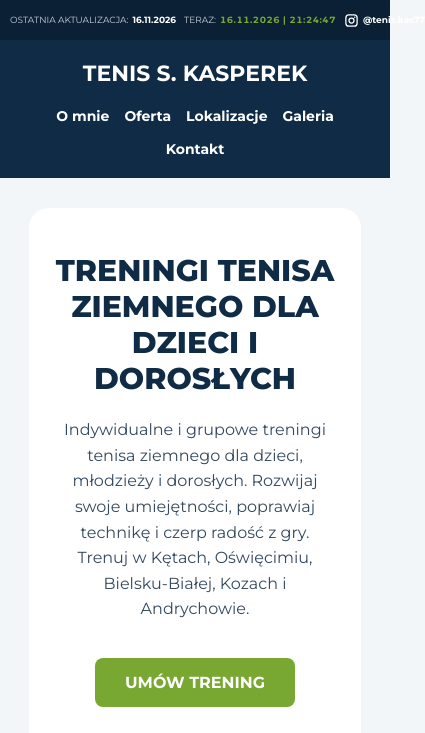
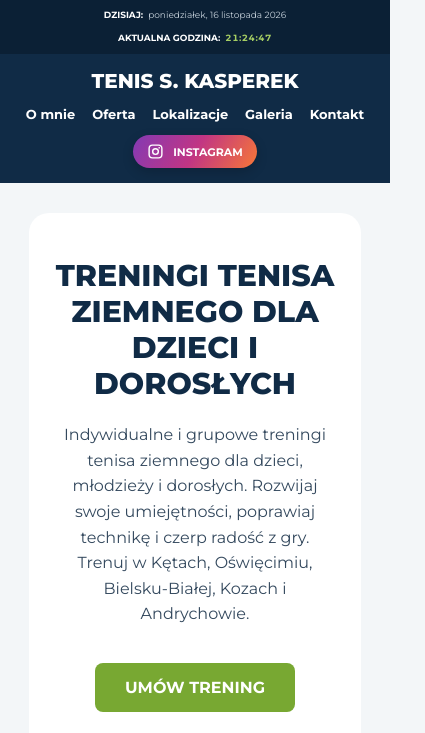
Before and after one commit to slawomirkasperek77-arch/tenis-s-kasperek, a plain HTML site: page index.html in a window 390 px wide. Shown: the top 733 px of the page, 425 px wide, since content can reach past the window. Drawn offline with Linux system fonts and the light colour scheme.

Commit message:
Add files via upload

```diff
--- a/index.html
+++ b/index.html
@@ -7,13 +7,10 @@
 
     <!-- PODSTAWOWE SEO -->
     <title>Instruktor tenisa Kęty, Oświęcim, Bielsko-Biała | Tenis S. Kasperek</title>
-
     <meta name="description" content="Indywidualne i grupowe treningi tenisa ziemnego dla dzieci, młodzieży i dorosłych. Instruktor PZT. Kęty, Oświęcim, Bielsko-Biała, Kozy i Andrychów. Umów trening!">
-
     <meta name="robots" content="index, follow">
     <meta name="author" content="Sławomir Kasperek">
     <meta name="theme-color" content="#102B46">
-
     <link rel="canonical" href="https://slawomirkasperek77-arch.github.io/tenis-s-kasperek/">
 
     <!-- UDOSTĘPNIANIE STRONY -->
@@ -39,7 +36,7 @@
 
         html {
             scroll-behavior: smooth;
-            scroll-padding-top: 100px;
+            scroll-padding-top: 120px;
         }
 
         body {
@@ -59,97 +56,120 @@
             width: 0%;
             height: 4px;
             background-color: #78A832;
-            z-index: 1100;
-        }
-
-        /* GÓRNY PASEK - DATA, ZEGAR I INSTAGRAM */
+            z-index: 1300;
+        }
+
+        /* GÓRNY PASEK - DATA I GODZINA */
 
         .site-topbar {
             position: sticky;
             top: 0;
-            z-index: 1000;
-            min-height: 42px;
-            padding: 8px 5%;
+            z-index: 1100;
+            height: 42px;
+            padding: 0 5%;
             box-sizing: border-box;
             background-color: #0B2035;
             color: #C5D0DA;
+            display: grid;
+            grid-template-columns: 1fr 1fr;
+            align-items: center;
+            justify-items: center;
+            gap: 15px;
+            font-size: 11px;
+            line-height: 1.4;
+        }
+
+        .topbar-item {
+            display: flex;
+            align-items: center;
+            justify-content: center;
+            gap: 7px;
+            white-space: nowrap;
+        }
+
+        .topbar-item strong {
+            color: white;
+            font-weight: 700;
+        }
+
+        .topbar-clock {
+            color: #A6CE63;
+            font-weight: 700;
+            letter-spacing: 0.5px;
+            font-variant-numeric: tabular-nums;
+        }
+
+        /* NAGŁÓWEK I MENU */
+
+        header {
+            background-color: #102B46;
+            color: white;
+            padding: 18px 4%;
             display: flex;
             justify-content: space-between;
             align-items: center;
-            gap: 15px;
-            font-size: 11px;
-            line-height: 1.4;
-        }
-
-        .topbar-item {
+            gap: 20px;
+            position: sticky;
+            top: 42px;
+            z-index: 1000;
+            box-sizing: border-box;
+        }
+
+        .logo {
+            font-size: 22px;
+            font-weight: 800;
+            white-space: nowrap;
+        }
+
+        nav {
             display: flex;
             align-items: center;
-            gap: 6px;
-            white-space: nowrap;
-        }
-
-        .topbar-item strong {
-            color: white;
-            font-weight: 700;
-        }
-
-        .topbar-clock {
-            color: #78A832;
-            font-weight: 700;
-            letter-spacing: 0.5px;
-            font-variant-numeric: tabular-nums;
-        }
-
-        .topbar-instagram {
-            display: flex;
-            align-items: center;
-            gap: 7px;
-            color: white;
-            text-decoration: none;
-            font-weight: 700;
-            white-space: nowrap;
-            transition: color 0.3s;
-        }
-
-        .topbar-instagram:hover {
-            color: #78A832;
-        }
-
-        .topbar-instagram svg {
-            width: 17px;
-            height: 17px;
-            fill: currentColor;
-        }
-
-        /* NAGŁÓWEK I MENU */
-
-        header {
-            background-color: #102B46;
-            color: white;
-            padding: 20px 40px;
-            display: flex;
-            justify-content: space-between;
-            align-items: center;
-            position: sticky;
-            top: 42px;
-            z-index: 999;
-        }
-
-        .logo {
-            font-size: 22px;
-            font-weight: bold;
+            flex-wrap: wrap;
+            justify-content: center;
+            gap: 22px;
         }
 
         nav a {
             color: white;
             text-decoration: none;
-            margin-left: 25px;
             font-weight: bold;
+            font-size: 14px;
             transition: color 0.3s;
         }
 
         nav a:hover {
             color: #78A832;
+        }
+
+        /* INSTAGRAM W NAGŁÓWKU */
+
+        .header-instagram {
+            display: inline-flex;
+            align-items: center;
+            justify-content: center;
+            gap: 9px;
+            padding: 10px 15px;
+            background: linear-gradient(120deg, #833AB4, #C13584, #F77737);
+            color: white;
+            border-radius: 25px;
+            text-decoration: none;
+            font-size: 12px;
+            font-weight: 700;
+            white-space: nowrap;
+            box-shadow: 0 4px 12px rgba(0, 0, 0, 0.18);
+            transition: transform 0.3s, box-shadow 0.3s;
+        }
+
+        .header-instagram:hover {
+            transform: translateY(-3px);
+            box-shadow: 0 7px 18px rgba(0, 0, 0, 0.25);
+        }
+
+        .header-instagram svg {
+            width: 19px;
+            height: 19px;
+            fill: currentColor;
+            flex-shrink: 0;
         }
 
         /* SEKCJA POWITALNA */
@@ -164,6 +184,7 @@
             justify-content: space-between;
             align-items: center;
             gap: 40px;
+            box-sizing: border-box;
         }
 
         .hero-text {
@@ -255,6 +276,7 @@
             margin: 40px auto;
             padding: 45px 30px;
             border-radius: 20px;
+            box-sizing: border-box;
         }
 
         .motto h2 {
@@ -287,6 +309,7 @@
             padding: 35px 30px;
             background-color: white;
             border-radius: 20px;
+            box-sizing: border-box;
         }
 
         .statistics-grid {
@@ -322,6 +345,7 @@
             margin: 40px auto;
             padding: 50px 30px;
             border-radius: 20px;
+            box-sizing: border-box;
         }
 
         #o-mnie h2 {
@@ -416,6 +440,7 @@
             margin: 40px auto;
             padding: 50px 30px;
             border-radius: 20px;
+            box-sizing: border-box;
         }
 
         #oferta h2 {
@@ -524,6 +549,7 @@
             margin: 40px auto;
             padding: 50px 30px;
             border-radius: 20px;
+            box-sizing: border-box;
         }
 
         #lokalizacje h2 {
@@ -592,6 +618,7 @@
             margin: 40px auto;
             padding: 50px 30px;
             border-radius: 20px;
+            box-sizing: border-box;
         }
 
         #galeria h2 {
@@ -674,6 +701,7 @@
             margin: 40px auto;
             padding: 50px 30px;
             border-radius: 20px;
+            box-sizing: border-box;
         }
 
         #kontakt h2 {
@@ -868,18 +896,29 @@
             line-height: 1.7;
         }
 
-        /* STOPKA */
+        /* STOPKA - DATA AKTUALIZACJI */
 
         footer {
             background-color: #102B46;
             color: #C5D0DA;
-            padding: 25px 20px;
+            padding: 28px 20px;
             font-size: 13px;
             line-height: 1.7;
         }
 
         footer p {
             margin: 5px;
+        }
+
+        .footer-update {
+            display: inline-block;
+            margin-top: 10px;
+            padding: 7px 15px;
+            border: 1px solid rgba(120, 168, 50, 0.55);
+            border-radius: 20px;
+            color: #A6CE63;
+            font-size: 11px;
+            font-weight: 600;
         }
 
         /* POWIĘKSZENIE CERTYFIKATU */
@@ -1026,50 +1065,113 @@
             }
         }
 
+        /* TABLETY I MNIEJSZE LAPTOPY */
+
+        @media (max-width: 1050px) and (min-width: 769px) {
+
+            header {
+                padding: 16px 3%;
+                gap: 12px;
+            }
+
+            .logo {
+                font-size: 18px;
+            }
+
+            nav {
+                gap: 13px;
+            }
+
+            nav a {
+                font-size: 12px;
+            }
+
+            .header-instagram {
+                padding: 9px 11px;
+                font-size: 11px;
+            }
+
+            .hero h1 {
+                font-size: 36px;
+            }
+
+            .hero p {
+                font-size: 17px;
+            }
+
+            .location-grid {
+                grid-template-columns: repeat(3, 1fr);
+            }
+
+        }
+
         /* WERSJA MOBILNA */
 
         @media (max-width: 768px) {
 
+            html {
+                scroll-padding-top: 150px;
+            }
+
+            /* GÓRNY PASEK NA TELEFONIE */
+
             .site-topbar {
-                min-height: 40px;
-                padding: 8px 10px;
-                gap: 8px;
-                justify-content: space-between;
+                height: 54px;
+                padding: 5px 8px;
+                grid-template-columns: 1fr;
+                grid-template-rows: 1fr 1fr;
+                gap: 1px;
                 font-size: 9px;
             }
 
             .topbar-item {
-                gap: 4px;
-            }
-
-            .topbar-instagram {
-                gap: 4px;
-                font-size: 9px;
-            }
-
-            .topbar-instagram svg {
-                width: 15px;
-                height: 15px;
-            }
+                gap: 5px;
+            }
+
+            .topbar-item:first-child {
+                grid-row: 1;
+            }
+
+            .topbar-item:nth-child(2) {
+                grid-row: 2;
+            }
+
+            /* NAGŁÓWEK NA TELEFONIE */
 
             header {
                 flex-direction: column;
-                gap: 20px;
-                padding: 20px;
-                top: 40px;
+                gap: 13px;
+                padding: 15px 12px;
+                top: 54px;
+            }
+
+            .logo {
+                font-size: 20px;
             }
 
             nav {
                 display: flex;
                 flex-wrap: wrap;
                 justify-content: center;
-                gap: 15px;
+                gap: 12px 17px;
             }
 
             nav a {
                 margin-left: 0;
-                font-size: 14px;
-            }
+                font-size: 13px;
+            }
+
+            .header-instagram {
+                padding: 8px 14px;
+                font-size: 11px;
+            }
+
+            .header-instagram svg {
+                width: 17px;
+                height: 17px;
+            }
+
+            /* SEKCJA POWITALNA */
 
             .hero {
                 flex-direction: column;
@@ -1077,7 +1179,6 @@
                 padding: 25px;
                 margin: 30px auto;
                 gap: 25px;
-                box-sizing: border-box;
             }
 
             .hero-text {
@@ -1095,12 +1196,13 @@
             .hero-image img {
                 height: 250px;
             }
+
+            /* MOTTO */
 
             .motto {
                 width: 85%;
                 padding: 30px 20px;
                 margin: 30px auto;
-                box-sizing: border-box;
             }
 
             .motto h2 {
@@ -1110,11 +1212,12 @@
             .motto p {
                 font-size: 16px;
             }
+
+            /* LICZNIKI */
 
             #statistics {
                 width: 85%;
                 padding: 25px 15px;
-                box-sizing: border-box;
             }
 
             .statistics-grid {
@@ -1129,12 +1232,13 @@
             .stat-number {
                 font-size: 35px;
             }
+
+            /* O MNIE */
 
             #o-mnie {
                 width: 85%;
                 padding: 30px 20px;
                 margin: 30px auto;
-                box-sizing: border-box;
             }
 
             #o-mnie h2 {
@@ -1149,12 +1253,13 @@
                 font-size: 15px;
                 line-height: 1.8;
             }
+
+            /* OFERTA */
 
             #oferta {
                 width: 85%;
                 padding: 30px 20px;
                 margin: 30px auto;
-                box-sizing: border-box;
             }
 
             #oferta h2 {
@@ -1196,12 +1301,13 @@
                 font-size: 14px;
                 line-height: 1.8;
             }
+
+            /* LOKALIZACJE */
 
             #lokalizacje {
                 width: 85%;
                 padding: 30px 20px;
                 margin: 30px auto;
-                box-sizing: border-box;
             }
 
             #lokalizacje h2 {
@@ -1221,12 +1327,13 @@
             .location-intro {
                 font-size: 14px;
             }
+
+            /* GALERIA */
 
             #galeria {
                 width: 85%;
                 padding: 30px 20px;
                 margin: 30px auto;
-                box-sizing: border-box;
             }
 
             #galeria h2 {
@@ -1245,12 +1352,13 @@
             .gallery-item img {
                 height: 230px;
             }
+
+            /* KONTAKT */
 
             #kontakt {
                 width: 85%;
                 padding: 30px 20px;
                 margin: 30px auto;
-                box-sizing: border-box;
             }
 
             #kontakt h2 {
@@ -1269,6 +1377,8 @@
             .contact-card a {
                 font-size: 14px;
             }
+
+            /* CERTYFIKAT */
 
             .certificate {
                 margin-top: 35px;
@@ -1297,6 +1407,8 @@
                 right: 20px;
                 font-size: 40px;
             }
+
+            /* PRZYCISKI PŁYWAJĄCE */
 
             .back-to-top {
                 bottom: 18px;
@@ -1356,7 +1468,7 @@
                 min-height: 110px;
             }
 
-            /* OPISY WEWNĄTRZ PÓL WIDOCZNE NA SMARTFONACH */
+            /* OPISY WEWNĄTRZ PÓL */
 
             .form-field input::placeholder,
             .form-field textarea::placeholder {
@@ -1389,19 +1501,33 @@
         @media (max-width: 380px) {
 
             .site-topbar {
-                padding-left: 6px;
-                padding-right: 6px;
-                gap: 5px;
+                padding-left: 5px;
+                padding-right: 5px;
                 font-size: 8px;
             }
 
-            .topbar-instagram {
-                font-size: 8px;
-            }
-
-            .topbar-instagram svg {
-                width: 13px;
-                height: 13px;
+            .logo {
+                font-size: 18px;
+            }
+
+            nav {
+                gap: 10px 13px;
+            }
+
+            nav a {
+                font-size: 12px;
+            }
+
+            .header-instagram {
+                font-size: 10px;
+            }
+
+            .hero h1 {
+                font-size: 26px;
+            }
+
+            .location-grid {
+                grid-template-columns: 1fr 1fr;
             }
 
         }
@@ -1415,43 +1541,26 @@
 
     <div id="scroll-progress"></div>
 
-    <!-- GÓRNY PASEK - DATA, ZEGAR I INSTAGRAM -->
+    <!-- GÓRNY PASEK - AKTUALNA DATA I GODZINA -->
 
     <div class="site-topbar">
 
         <div class="topbar-item">
-            <span>OSTATNIA AKTUALIZACJA:</span>
-            <strong>16.11.2026</strong>
+            <strong>DZISIAJ:</strong>
+            <span id="currentDate"></span>
         </div>
 
         <div class="topbar-item">
-            <span>TERAZ:</span>
-            <span class="topbar-clock">
-                <span id="currentDate"></span>
-                |
-                <span id="currentTime"></span>
-            </span>
+            <strong>AKTUALNA GODZINA:</strong>
+            <span class="topbar-clock" id="currentTime"></span>
         </div>
 
-        <a class="topbar-instagram"
-           href="https://www.instagram.com/tenis.kas77/"
-           target="_blank"
-           rel="noopener noreferrer"
-           aria-label="Odwiedź Instagram TENIS S. KASPEREK">
-
-            <svg viewBox="0 0 24 24" aria-hidden="true">
-                <path d="M7.8 2h8.4A5.8 5.8 0 0 1 22 7.8v8.4a5.8 5.8 0 0 1-5.8 5.8H7.8A5.8 5.8 0 0 1 2 16.2V7.8A5.8 5.8 0 0 1 7.8 2zm0 2A3.8 3.8 0 0 0 4 7.8v8.4A3.8 3.8 0 0 0 7.8 20h8.4a3.8 3.8 0 0 0 3.8-3.8V7.8A3.8 3.8 0 0 0 16.2 4H7.8zm4.2 3a5 5 0 1 1 0 10 5 5 0 0 1 0-10zm0 2a3 3 0 1 0 0 6 3 3 0 0 0 0-6zm5.2-3.5a1.2 1.2 0 1 1 0 2.4 1.2 1.2 0 0 1 0-2.4z"/>
-            </svg>
-
-            @tenis.kas77
-
-        </a>
-
     </div>
 
     <!-- MENU GŁÓWNE -->
 
     <header>
+
         <div class="logo">TENIS S. KASPEREK</div>
 
         <nav>
@@ -1461,6 +1570,23 @@
             <a href="#galeria">Galeria</a>
             <a href="#kontakt">Kontakt</a>
         </nav>
+
+        <!-- INSTAGRAM -->
+
+        <a class="header-instagram"
+           href="https://www.instagram.com/tenis.kas77/"
+           target="_blank"
+           rel="noopener noreferrer"
+           aria-label="Odwiedź Instagram TENIS S. KASPEREK">
+
+            <svg viewBox="0 0 24 24" aria-hidden="true">
+                <path d="M7.8 2h8.4A5.8 5.8 0 0 1 22 7.8v8.4a5.8 5.8 0 0 1-5.8 5.8H7.8A5.8 5.8 0 0 1 2 16.2V7.8A5.8 5.8 0 0 1 7.8 2zm0 2A3.8 3.8 0 0 0 4 7.8v8.4A3.8 3.8 0 0 0 7.8 20h8.4a3.8 3.8 0 0 0 3.8-3.8V7.8A3.8 3.8 0 0 0 16.2 4H7.8zm4.2 3a5 5 0 1 1 0 10 5 5 0 0 1 0-10zm0 2a3 3 0 1 0 0 6 3 3 0 0 0 0-6zm5.2-3.5a1.2 1.2 0 1 1 0 2.4 1.2 1.2 0 0 1 0-2.4z"/>
+            </svg>
+
+            INSTAGRAM
+
+        </a>
+
     </header>
 
     <!-- SEKCJA POWITALNA -->
@@ -1922,6 +2048,10 @@
 
         <p>© 2026 TENIS S. KASPEREK. Wszelkie prawa zastrzeżone.</p>
 
+        <div class="footer-update">
+            OSTATNIA AKTUALIZACJA: 16.11.2026
+        </div>
+
     </footer>
 
     <!-- PŁYWAJĄCY PRZYCISK TELEFONU -->
@@ -2032,8 +2162,9 @@
 
             const date = new Intl.DateTimeFormat("pl-PL", {
                 timeZone: "Europe/Warsaw",
+                weekday: "long",
                 day: "2-digit",
-                month: "2-digit",
+                month: "long",
                 year: "numeric"
             });
 
```
